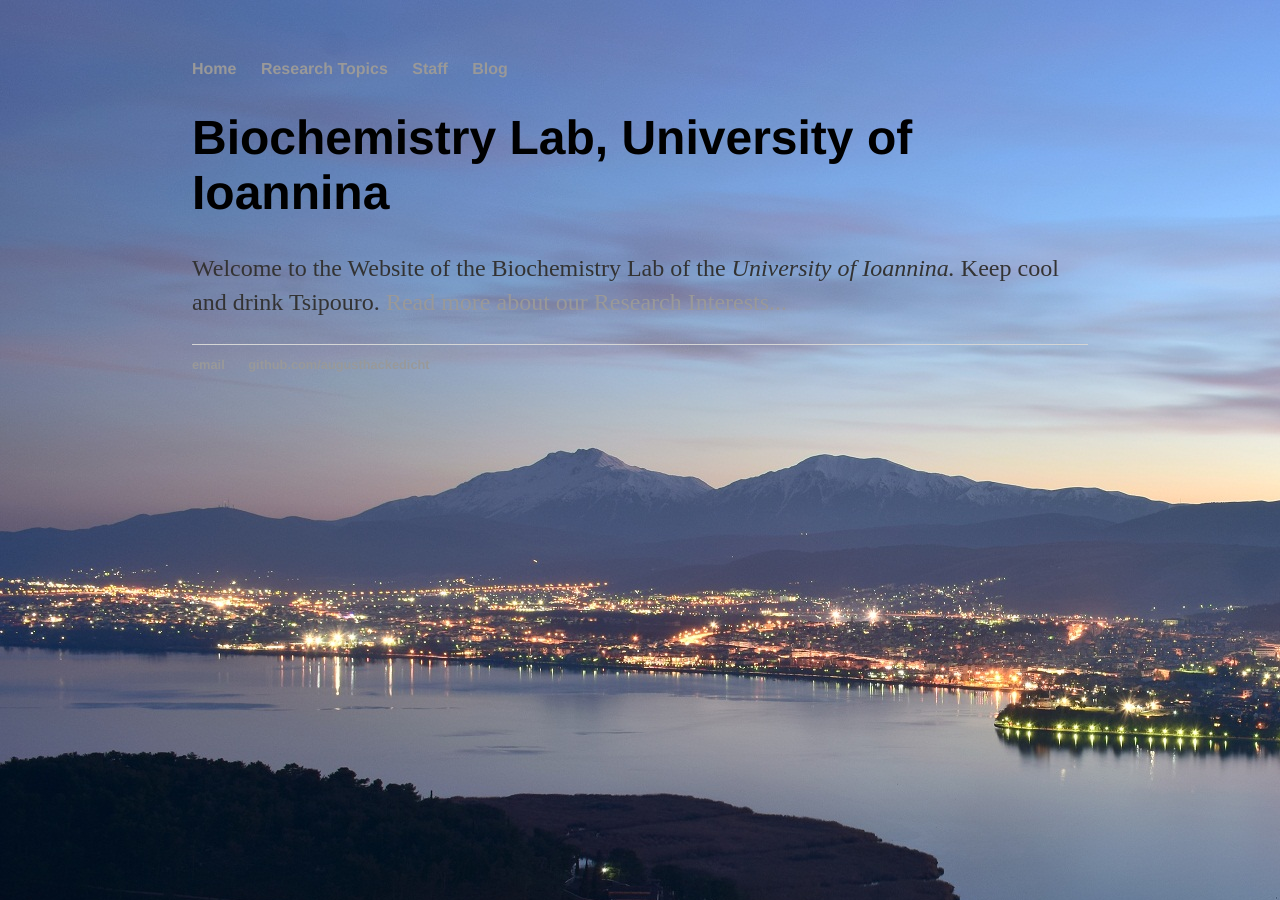
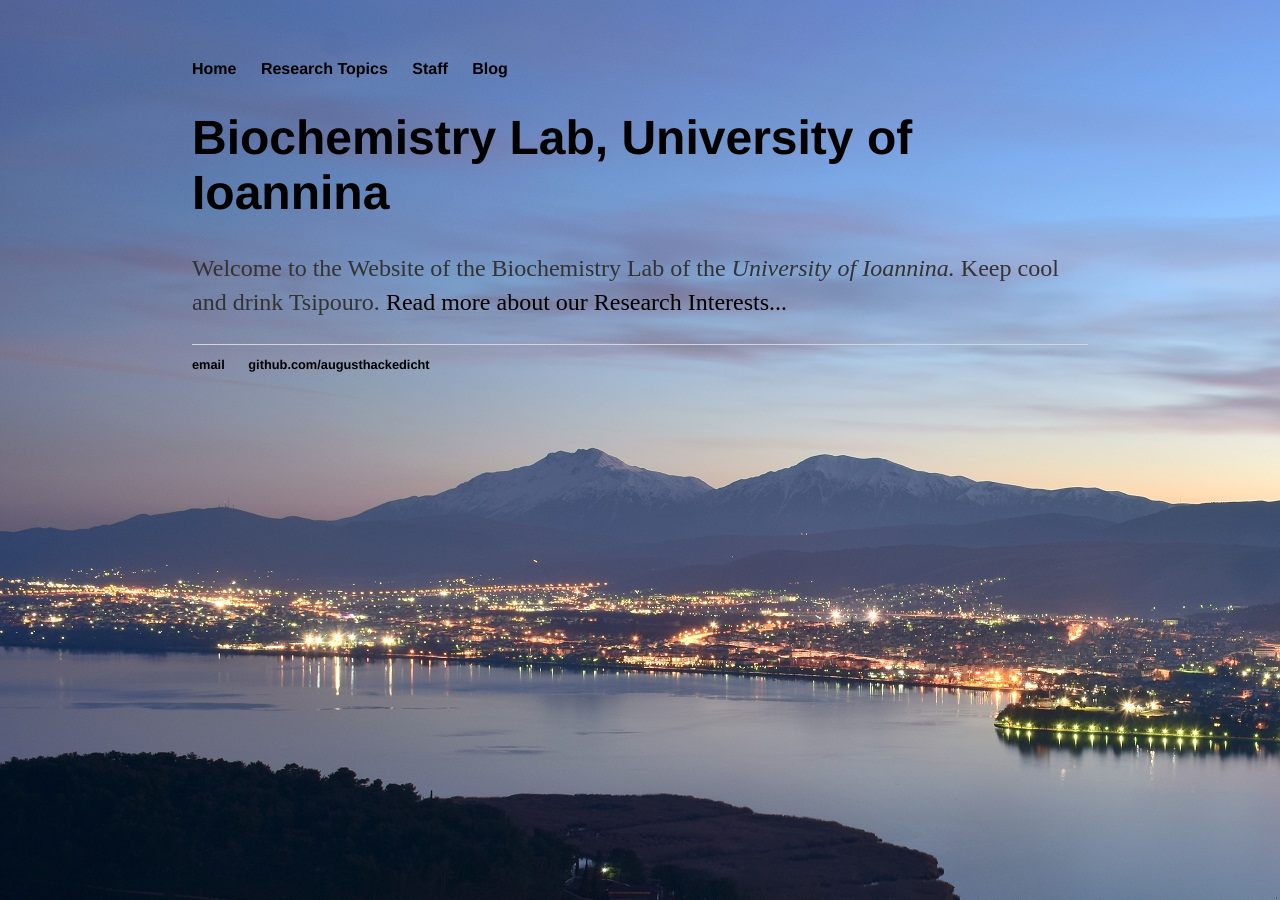
Before and after one commit to augusthackedicht/augusthackedicht.github.io, a Jekyll site: the page built from index.html, in a window 1280 px wide. Built offline with Jekyll 4.4.1, drawn with Linux system fonts in a browser that asks for light colours.

Commit message:
Update main.css

```diff
--- a/css/main.css
+++ b/css/main.css
@@ -15,7 +15,7 @@ nav ul li, footer ul li {
 }
 a {
     text-decoration: none;
-    color: #999999;
+    color: #000000;
 }
 a:hover {
     text-decoration: underline;
```
